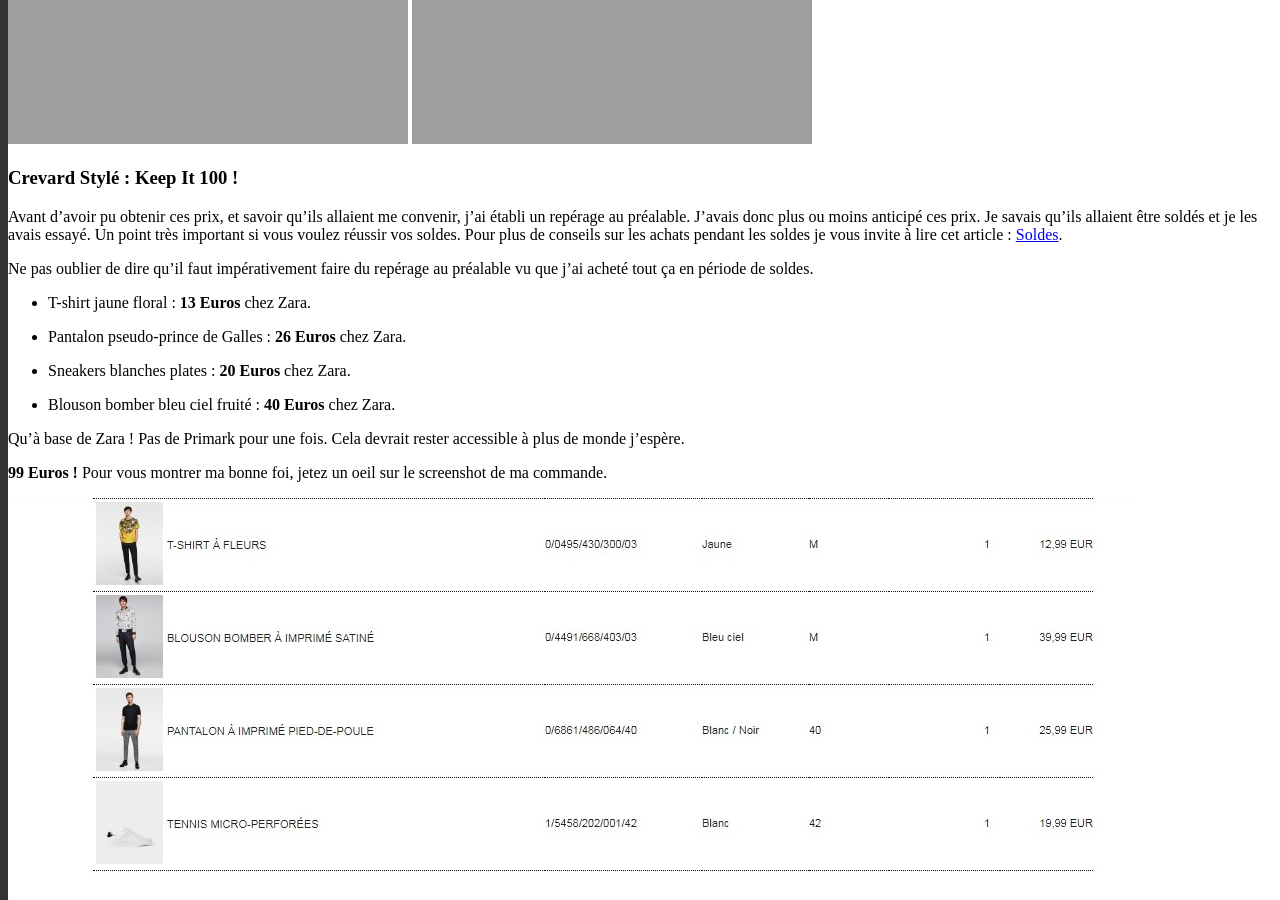
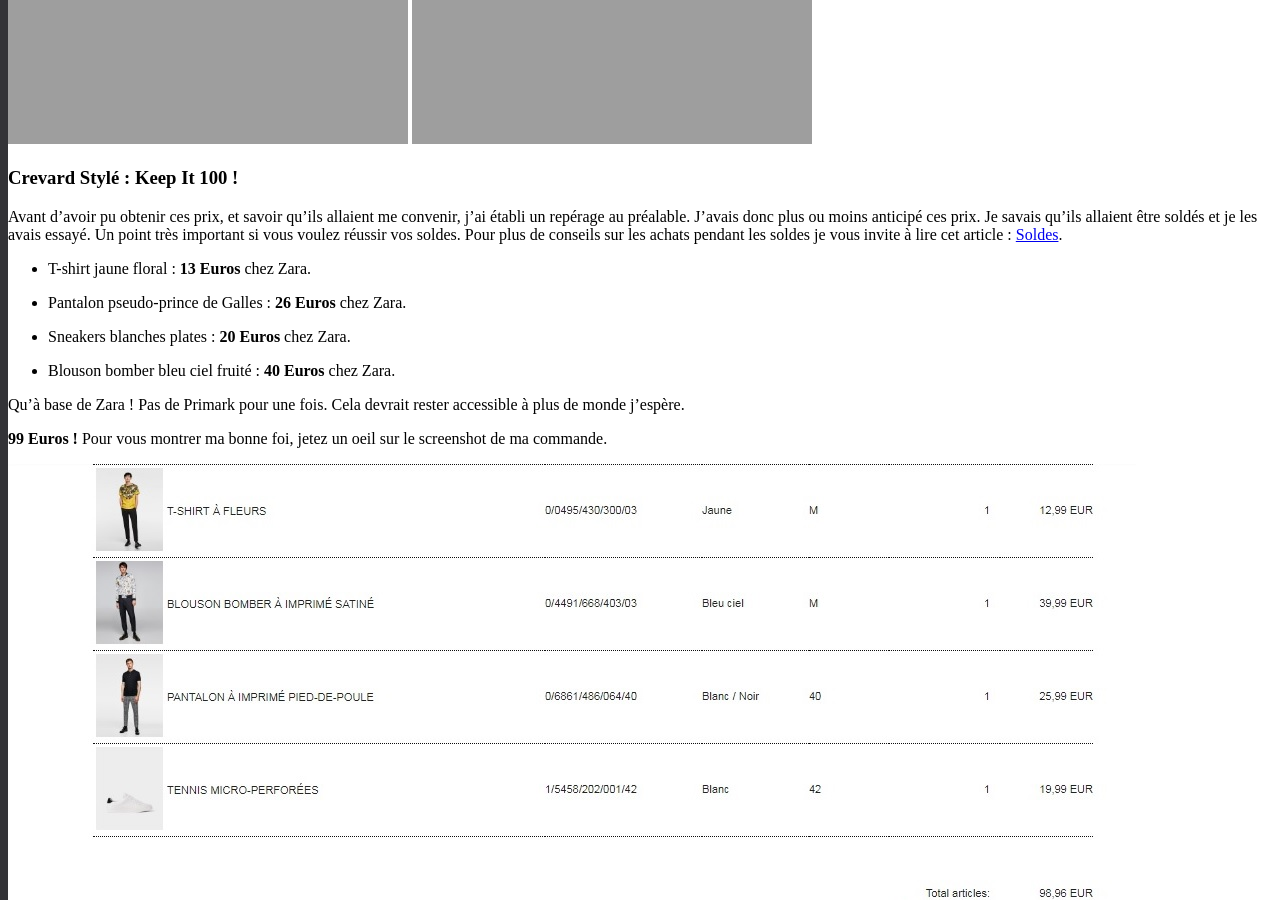
Before and after one commit to darkh2/darkh2.github.io, a Jekyll site: the page built from _posts/2018-07-04-Keep-It-100-part-2.md, in a window 1280 px wide and 900 px high, scrolled down 4600 px. Built offline with Jekyll 4.4.1, drawn with Linux system fonts in a browser that asks for light colours; comment, search, counter and statistics services are not loaded.

Commit message:
Update 2018-07-04-Keep-It-100-part-2.md

```diff
--- a/_posts/2018-07-04-Keep-It-100-part-2.md
+++ b/_posts/2018-07-04-Keep-It-100-part-2.md
@@ -40,8 +40,6 @@ Pour les plus frileux d'entre vous quand le soleil tape moins en fin de journée
 
 Avant d'avoir pu obtenir ces prix, et savoir qu'ils allaient me convenir, j'ai établi un repérage au préalable. J'avais donc plus ou moins anticipé ces prix. Je savais qu'ils allaient être soldés et je les avais essayé. Un point très important si vous voulez réussir vos soldes. Pour plus de conseils sur les achats pendant les soldes je vous invite à lire cet article : [Soldes](http://www.crevardstyle.com/5-points-importants-%C3%A0-savoir-pour-des-soldes-r%C3%A9ussies).
 
-Ne pas oublier de dire qu'il faut impérativement faire du repérage au préalable vu que j'ai acheté tout ça en période de soldes.
-
 * T-shirt jaune floral : **13 Euros** chez Zara.
 
 * Pantalon pseudo-prince de Galles : **26 Euros** chez Zara.
```
